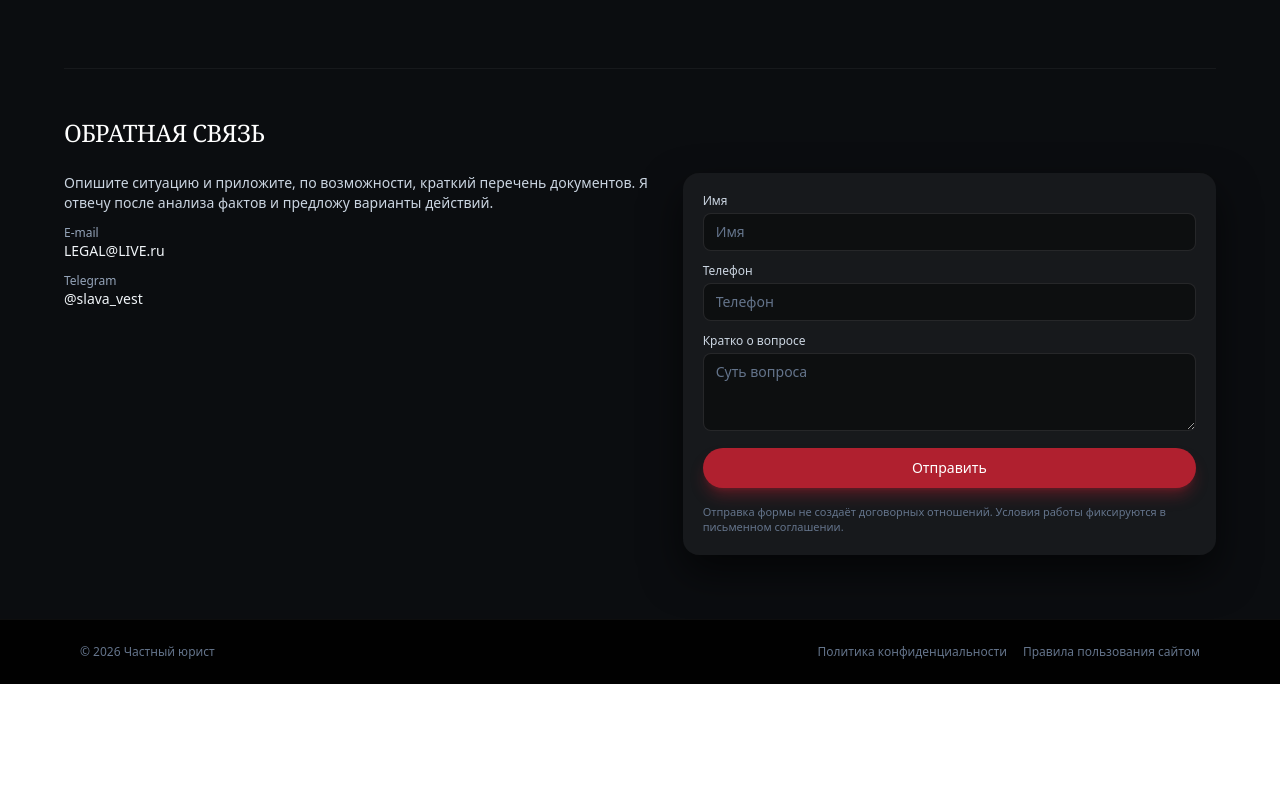
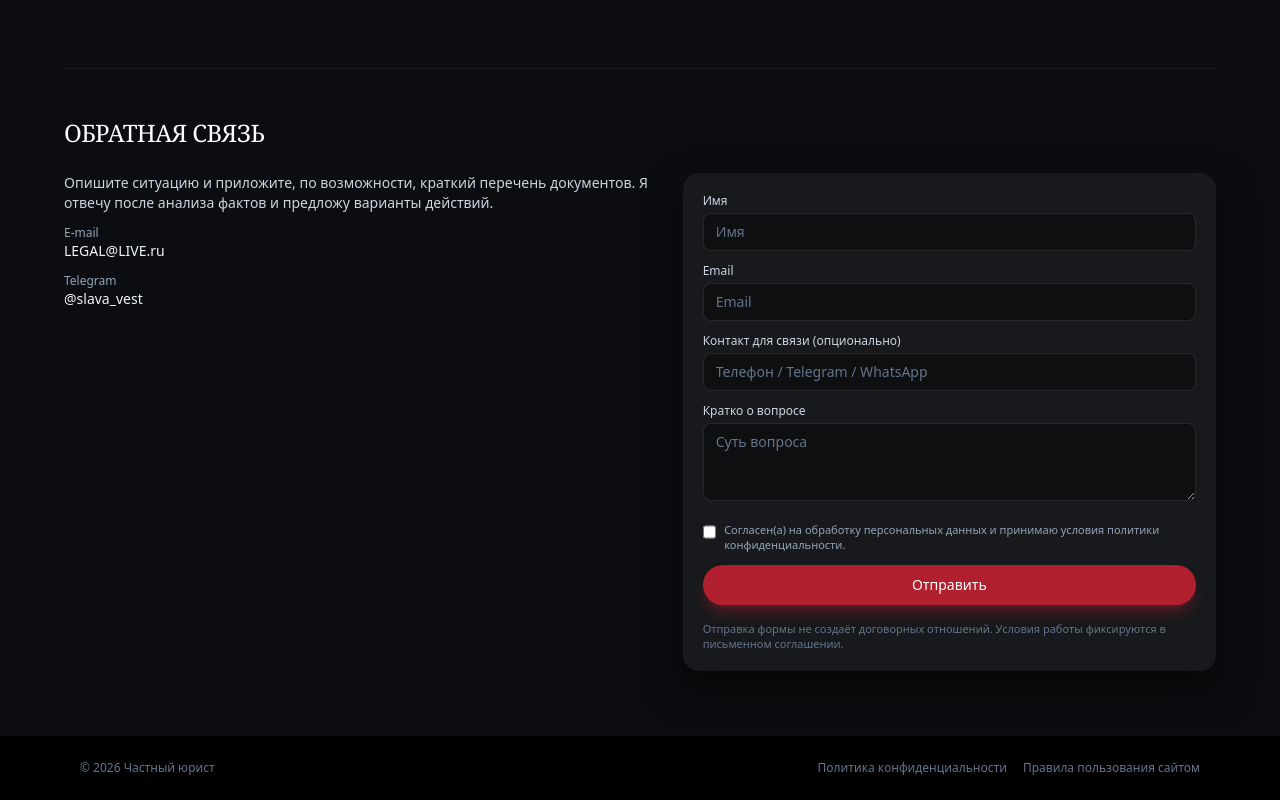
Before and after one commit to Severin-gif/pr-law-site, a React (Vite) app: page / in a window 1280 px wide. Shown: the part 4793-5593 px from the top of the page. Before the commit the page ends 5477 px from the top, so only its background shows below. Built offline with nearby package versions, Linux system fonts and the light colour scheme.

Commit message:
Refactor contact form to plain HTML POST submit

```diff
--- a/src/components/sections/ContactSection.tsx
+++ b/src/components/sections/ContactSection.tsx
@@ -40,13 +40,24 @@ const ContactSection: React.FC = () => {
               />
             </div>
             <div>
-              <label className="mb-1 block text-xs text-slate-300">Телефон</label>
+              <label className="mb-1 block text-xs text-slate-300">Email</label>
               <input
-                type="tel"
-                name="phone"
+                type="email"
+                name="email"
                 required
                 className="w-full rounded-lg border border-white/10 bg-black/40 px-3 py-2 text-sm text-slate-50 outline-none placeholder:text-slate-500 focus:border-[#B0202F]"
-                placeholder="Телефон"
+                placeholder="Email"
+              />
+            </div>
+            <div>
+              <label className="mb-1 block text-xs text-slate-300">
+                Контакт для связи (опционально)
+              </label>
+              <input
+                type="text"
+                name="contact"
+                className="w-full rounded-lg border border-white/10 bg-black/40 px-3 py-2 text-sm text-slate-50 outline-none placeholder:text-slate-500 focus:border-[#B0202F]"
+                placeholder="Телефон / Telegram / WhatsApp"
               />
             </div>
             <div>
@@ -56,12 +67,31 @@ const ContactSection: React.FC = () => {
               <textarea
                 name="message"
                 rows={3}
+                required
                 className="w-full rounded-lg border border-white/10 bg-black/40 px-3 py-2 text-sm text-slate-50 outline-none placeholder:text-slate-500 focus:border-[#B0202F]"
                 placeholder="Суть вопроса"
               />
             </div>
+            <label className="flex items-start gap-2 pt-1 text-[11px] leading-snug text-slate-400">
+              <input
+                type="checkbox"
+                name="consent"
+                required
+                className="mt-0.5 h-4 w-4 rounded border border-white/20 bg-black/40 accent-[#B0202F]"
+              />
+              <span>
+                Согласен(а) на обработку персональных данных и принимаю условия
+                политики конфиденциальности.
+              </span>
+            </label>
             <input type="hidden" name="_captcha" value="false" />
-            <input type="hidden" name="_subject" value="Новая заявка с сайта" />
+            <input
+              type="hidden"
+              name="_subject"
+              value="Новая заявка с сайта letter-law.ru"
+            />
+            <input type="hidden" name="_template" value="table" />
+            <input type="hidden" name="_next" value="http://localhost:5173" />
             <button
               type="submit"
               className="mt-2 w-full rounded-full bg-[#B0202F] px-4 py-2.5 text-sm font-medium text-white shadow-lg shadow-[#B0202F]/40 transition hover:bg-[#d1283b]"
```
